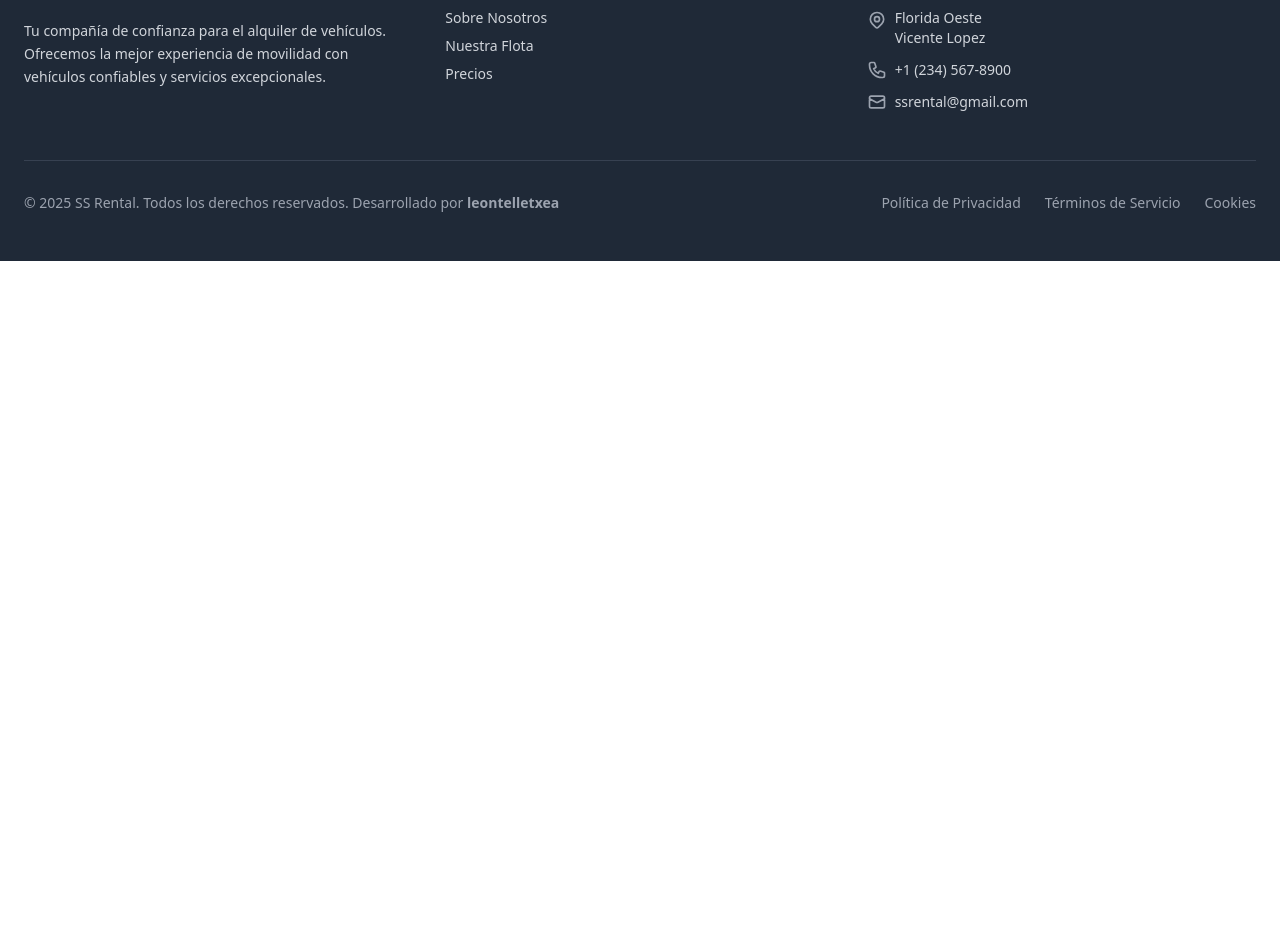
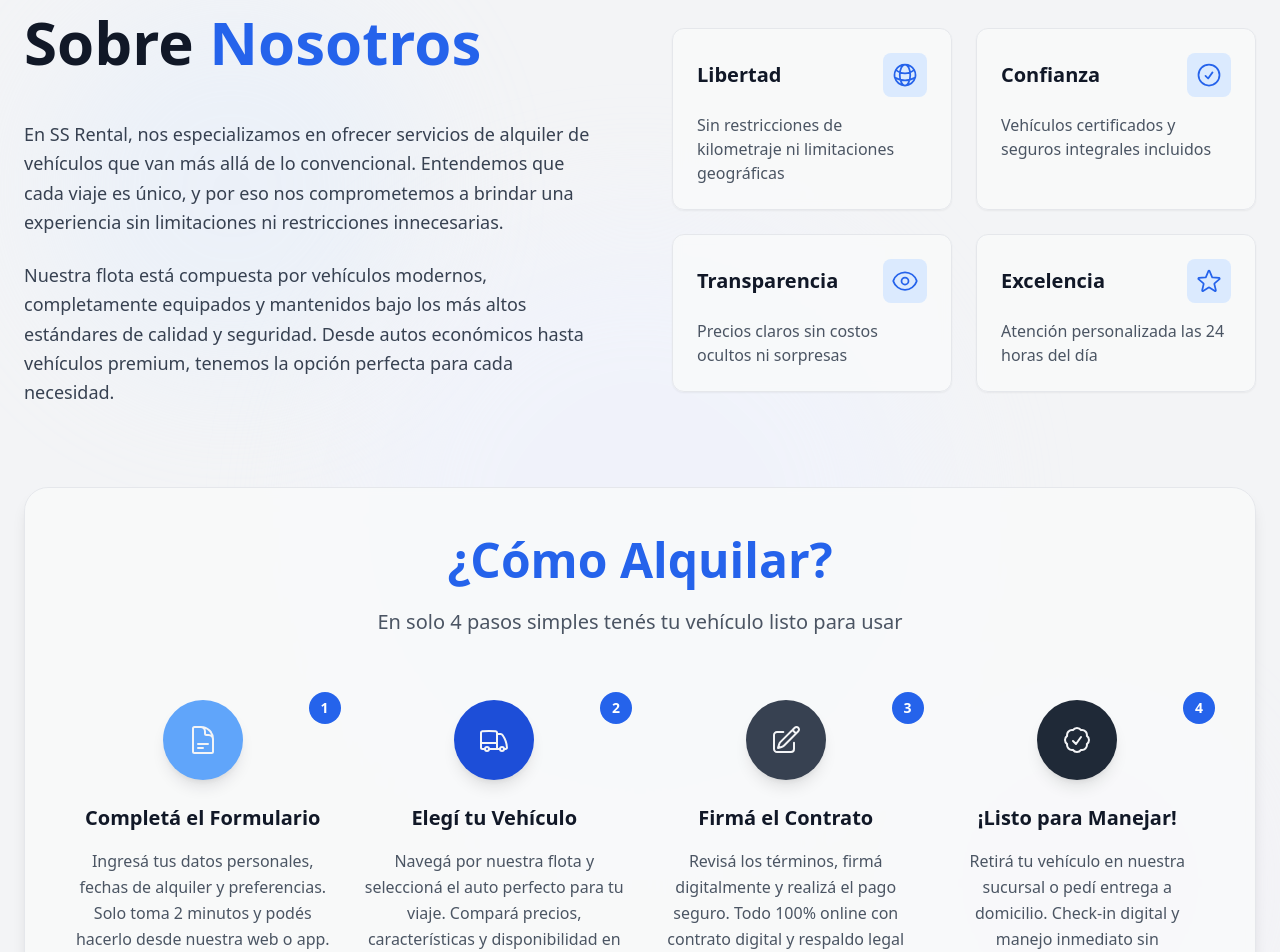
Before and after one commit to leontelletxea/ss_rental, a React (Vite) app: page / in a window 1280 px wide. Shown: the part 980-1932 px from the top of the page. Before the commit the page ends 1241 px from the top, so only its background shows below. Built offline with nearby package versions, Linux system fonts and the light colour scheme.

Commit message:
Seccion about

```diff
--- a/package.json
+++ b/package.json
@@ -10,6 +10,7 @@
     "preview": "vite preview"
   },
   "dependencies": {
+    "@heroicons/react": "^2.2.0",
     "react": "^19.1.1",
     "react-dom": "^19.1.1"
   },
--- a/src/App.tsx
+++ b/src/App.tsx
@@ -1,5 +1,6 @@
 import NavBar from './components/NavBar'
 import HeroSection from './components/HeroSection'
+import About from './components/About'
 import Footer from './components/Footer'
 
 function App() {
@@ -7,6 +8,7 @@ function App() {
     <>
       <NavBar />
       <HeroSection />
+      <About />
       <Footer />
     </>
   )
--- /dev/null
+++ b/src/components/About.tsx
@@ -0,0 +1,166 @@
+import { GlobeAltIcon, CheckCircleIcon, EyeIcon, StarIcon, TruckIcon, PencilSquareIcon, CheckBadgeIcon, DocumentTextIcon } from '@heroicons/react/24/outline';
+
+const About = () => {
+  return (
+    <section className="relative py-24 bg-gray-100 overflow-hidden">
+      {/* Background Decorative Elements */}
+      <div className="absolute top-20 left-10 w-96 h-96 bg-blue-100 rounded-full opacity-30 blur-3xl"></div>
+      <div className="absolute bottom-20 right-10 w-80 h-80 bg-purple-100 rounded-full opacity-30 blur-3xl"></div>
+      <div className="absolute top-1/2 left-1/2 transform -translate-x-1/2 -translate-y-1/2 w-[600px] h-[600px] bg-indigo-50 rounded-full opacity-50 blur-3xl"></div>
+
+      <div className="relative max-w-7xl mx-auto px-6">
+        {/* Main Content */}
+        <div className="grid lg:grid-cols-2 gap-16 items-center mb-20">
+          {/* Text Content */}
+          <div className="space-y-8">
+            <div className="space-y-6">
+            <h2 className="text-4xl sm:text-5xl lg:text-6xl font-bold text-gray-900 leading-tight mb-12">
+                Sobre
+                <span className="text-blue-600"> Nosotros</span>
+            </h2>
+              <p className="text-lg text-gray-700 leading-relaxed">
+                En SS Rental, nos especializamos en ofrecer servicios de alquiler de vehículos
+                que van más allá de lo convencional. Entendemos que cada viaje es único, y por
+                eso nos comprometemos a brindar una experiencia sin limitaciones ni restricciones
+                innecesarias.
+              </p>
+              <p className="text-lg text-gray-700 leading-relaxed">
+                Nuestra flota está compuesta por vehículos modernos, completamente equipados y
+                mantenidos bajo los más altos estándares de calidad y seguridad. Desde autos
+                económicos hasta vehículos premium, tenemos la opción perfecta para cada necesidad.
+              </p>
+            </div>
+          </div>
+
+          {/* Values Cards */}
+          <div className="space-y-6">
+            <div className="grid sm:grid-cols-2 gap-6">
+              <div className="bg-gray-50/80 backdrop-blur-sm p-6 rounded-xl border border-gray-200 shadow-sm hover:shadow-md transition-shadow duration-200">
+                <div className="flex items-center justify-between mb-4">
+                  <h4 className="text-xl font-semibold text-gray-900">Libertad</h4>
+                  <div className="bg-blue-100 p-2 rounded-lg">
+                    <GlobeAltIcon className="w-7 h-7 text-blue-600" />
+                  </div>
+                </div>
+                <p className="text-gray-600">Sin restricciones de kilometraje ni limitaciones geográficas</p>
+              </div>
+              <div className="bg-gray-50/80 backdrop-blur-sm p-6 rounded-xl border border-gray-200 shadow-sm hover:shadow-md transition-shadow duration-200">
+                <div className="flex items-center justify-between mb-4">
+                  <h4 className="text-xl font-semibold text-gray-900">Confianza</h4>
+                  <div className="bg-blue-100 p-2 rounded-lg">
+                    <CheckCircleIcon className="w-7 h-7 text-blue-600" />
+                  </div>
+                </div>
+                <p className="text-gray-600">Vehículos certificados y seguros integrales incluidos</p>
+              </div>
+              <div className="bg-gray-50/80 backdrop-blur-sm p-6 rounded-xl border border-gray-200 shadow-sm hover:shadow-md transition-shadow duration-200">
+                <div className="flex items-center justify-between mb-4">
+                  <h4 className="text-xl font-semibold text-gray-900">Transparencia</h4>
+                  <div className="bg-blue-100 p-2 rounded-lg">
+                    <EyeIcon className="w-7 h-7 text-blue-600" />
+                  </div>
+                </div>
+                <p className="text-gray-600">Precios claros sin costos ocultos ni sorpresas</p>
+              </div>
+              <div className="bg-gray-50/80 backdrop-blur-sm p-6 rounded-xl border border-gray-200 shadow-sm hover:shadow-md transition-shadow duration-200">
+                <div className="flex items-center justify-between mb-4">
+                  <h4 className="text-xl font-semibold text-gray-900">Excelencia</h4>
+                  <div className="bg-blue-100 p-2 rounded-lg">
+                    <StarIcon className="w-7 h-7 text-blue-600" />
+                  </div>
+                </div>
+                <p className="text-gray-600">Atención personalizada las 24 horas del día</p>
+              </div>
+            </div>
+          </div>
+        </div>
+
+        {/* How to Rent Section */}
+        <div className="bg-gray-50/80 backdrop-blur-sm rounded-3xl p-12 border border-gray-200 shadow-lg">
+          <div className="text-center mb-16">
+            <h3 className="text-5xl font-bold text-blue-600 mb-6">¿Cómo Alquilar?</h3>
+            <p className="text-xl text-gray-600 max-w-3xl mx-auto">
+              En solo 4 pasos simples tenés tu vehículo listo para usar
+            </p>
+          </div>
+
+          {/* Steps Process */}
+          <div className="relative">
+
+            <div className="grid md:grid-cols-2 lg:grid-cols-4 gap-8 relative z-10">
+              {/* Step 1 */}
+              <div className="text-center group">
+                <div className="relative mb-6">
+                  <div className="bg-blue-400 w-20 h-20 rounded-full flex items-center justify-center mx-auto shadow-lg group-hover:shadow-blue-500/25 transition-all duration-300">
+                    <DocumentTextIcon className="w-8 h-8 text-gray-100" />
+                  </div>
+                  <div className="absolute -top-2 -right-2 bg-blue-600 text-white text-sm font-bold w-8 h-8 rounded-full flex items-center justify-center">
+                    1
+                  </div>
+                </div>
+                <h4 className="text-xl font-semibold text-gray-900 mb-4">Completá el Formulario</h4>
+                <p className="text-gray-600 leading-relaxed">
+                  Ingresá tus datos personales, fechas de alquiler y preferencias.
+                  Solo toma 2 minutos y podés hacerlo desde nuestra web o app.
+                </p>
+              </div>
+
+              {/* Step 2 */}
+              <div className="text-center group">
+                <div className="relative mb-6">
+                  <div className="bg-blue-700 w-20 h-20 rounded-full flex items-center justify-center mx-auto shadow-lg group-hover:shadow-blue-500/25 transition-all duration-300">
+                    <TruckIcon className="w-8 h-8 text-gray-100" />
+                  </div>
+                  <div className="absolute -top-2 -right-2 bg-blue-600 text-white text-sm font-bold w-8 h-8 rounded-full flex items-center justify-center">
+                    2
+                  </div>
+                </div>
+                <h4 className="text-xl font-semibold text-gray-900 mb-4">Elegí tu Vehículo</h4>
+                <p className="text-gray-600 leading-relaxed">
+                  Navegá por nuestra flota y seleccioná el auto perfecto para tu viaje.
+                  Compará precios, características y disponibilidad en tiempo real.
+                </p>
+              </div>
+
+              {/* Step 3 */}
+              <div className="text-center group">
+                <div className="relative mb-6">
+                  <div className="bg-gray-700 w-20 h-20 rounded-full flex items-center justify-center mx-auto shadow-lg group-hover:shadow-blue-500/25 transition-all duration-300">
+                    <PencilSquareIcon className="w-8 h-8 text-gray-100" />
+                  </div>
+                  <div className="absolute -top-2 -right-2 bg-blue-600 text-white text-sm font-bold w-8 h-8 rounded-full flex items-center justify-center">
+                    3
+                  </div>
+                </div>
+                <h4 className="text-xl font-semibold text-gray-900 mb-4">Firmá el Contrato</h4>
+                <p className="text-gray-600 leading-relaxed">
+                  Revisá los términos, firmá digitalmente y realizá el pago seguro.
+                  Todo 100% online con contrato digital y respaldo legal completo.
+                </p>
+              </div>
+
+              {/* Step 4 */}
+              <div className="text-center group">
+                <div className="relative mb-6">
+                  <div className="bg-gray-800 w-20 h-20 rounded-full flex items-center justify-center mx-auto shadow-lg group-hover:shadow-blue-500/25 transition-all duration-300">
+                    <CheckBadgeIcon className="w-8 h-8 text-gray-100" />
+                  </div>
+                  <div className="absolute -top-2 -right-2 bg-blue-600 text-white text-sm font-bold w-8 h-8 rounded-full flex items-center justify-center">
+                    4
+                  </div>
+                </div>
+                <h4 className="text-xl font-semibold text-gray-900 mb-4">¡Listo para Manejar!</h4>
+                <p className="text-gray-600 leading-relaxed">
+                  Retirá tu vehículo en nuestra sucursal o pedí entrega a domicilio.
+                  Check-in digital y manejo inmediato sin complicaciones.
+                </p>
+              </div>
+            </div>
+          </div>
+        </div>
+      </div>
+    </section>
+  );
+};
+
+export default About;
--- a/src/components/Footer.tsx
+++ b/src/components/Footer.tsx
@@ -1,3 +1,5 @@
+import { MapPinIcon, EnvelopeIcon } from '@heroicons/react/24/outline';
+
 const Footer = () => {
   return (
     <footer className="bg-gray-800 text-white">
@@ -5,7 +7,7 @@ const Footer = () => {
         {/* Main Footer Content */}
         <div className="grid grid-cols-1 md:grid-cols-2 lg:grid-cols-3 gap-8">
             {/* Company Info */}
-          <div>
+            <div className="max-w-xs">
             <div className="flex items-center mb-4">
               <img
               src="/images/logo.svg"
@@ -14,9 +16,8 @@ const Footer = () => {
               />
             </div>
             <p className="text-gray-300 text-sm leading-relaxed mb-4">
-              Tu compañía de confianza para el alquiler de vehículos.
-              Ofrecemos la mejor experiencia de movilidad con vehículos
-              confiables y servicios excepcionales.
+              Vehículos completamente equipados para que manejes sin preocupaciones.
+              Vos manejas, nosotros nos encargamos del resto.
             </p>
             </div>
 
@@ -35,27 +36,22 @@ const Footer = () => {
             <h3 className="text-lg font-semibold mb-4">Contacto</h3>
             <div className="space-y-3 text-sm">
               <div className="flex items-start">
-                <svg className="w-5 h-5 text-gray-400 mr-2 mt-0.5 flex-shrink-0" fill="none" stroke="currentColor" viewBox="0 0 24 24">
-                  <path strokeLinecap="round" strokeLinejoin="round" strokeWidth={2} d="M17.657 16.657L13.414 20.9a1.998 1.998 0 01-2.827 0l-4.244-4.243a8 8 0 1111.314 0z" />
-                  <path strokeLinecap="round" strokeLinejoin="round" strokeWidth={2} d="M15 11a3 3 0 11-6 0 3 3 0 016 0z" />
-                </svg>
+                <MapPinIcon className="w-5 h-5 text-red-500 mr-2 mt-0.5 flex-shrink-0" />
                 <span className="text-gray-300">
                   Florida Oeste<br />
                   Vicente Lopez
                 </span>
               </div>
                 <div className="flex items-center">
-                <svg className="w-5 h-5 text-gray-400 mr-2 flex-shrink-0" fill="none" stroke="currentColor" viewBox="0 0 24 24">
-                  <path strokeLinecap="round" strokeLinejoin="round" strokeWidth={2} d="M3 5a2 2 0 012-2h3.28a1 1 0 01.948.684l1.498 4.493a1 1 0 01-.502 1.21l-2.257 1.13a11.042 11.042 0 005.516 5.516l1.13-2.257a1 1 0 011.21-.502l4.493 1.498a1 1 0 01.684.949V19a2 2 0 01-2 2h-1C9.716 21 3 14.284 3 6V5z" />
+                <svg className="w-5 h-5 text-green-500 mr-2 flex-shrink-0" viewBox="0 0 32 32" fill="currentColor">
+                  <path d="M16 3C9.373 3 4 8.373 4 15c0 2.637.86 5.09 2.36 7.13L4 29l7.13-2.36A11.93 11.93 0 0016 27c6.627 0 12-5.373 12-12S22.627 3 16 3zm0 22c-1.97 0-3.89-.57-5.53-1.65l-.39-.25-4.23 1.4 1.4-4.23-.25-.39A9.96 9.96 0 016 15c0-5.514 4.486-10 10-10s10 4.486 10 10-4.486 10-10 10zm5.13-7.47c-.28-.14-1.65-.81-1.9-.9-.25-.09-.43-.14-.61.14-.18.28-.7.9-.86 1.08-.16.18-.32.2-.6.07-.28-.14-1.18-.44-2.25-1.4-.83-.74-1.39-1.65-1.55-1.93-.16-.28-.02-.43.12-.57.13-.13.28-.32.42-.48.14-.16.18-.28.28-.46.09-.18.05-.34-.02-.48-.07-.14-.61-1.47-.84-2.01-.22-.53-.45-.46-.61-.47-.16-.01-.34-.01-.52-.01-.18 0-.48.07-.73.34-.25.27-.97.95-.97 2.3 0 1.35.99 2.65 1.13 2.83.14.18 1.95 2.98 4.73 4.06.66.28 1.18.45 1.58.58.66.21 1.26.18 1.73.11.53-.08 1.65-.67 1.88-1.32.23-.65.23-1.2.16-1.32-.07-.12-.25-.18-.53-.32z"/>
                 </svg>
-                <a href="tel:+1234567890" className="text-gray-300 hover:text-white transition-colors">
-                  +1 (234) 567-8900
+                <a href="https://wa.me/1234567890" target="_blank" rel="noopener noreferrer" className="text-gray-300 hover:text-white transition-colors">
+                  +54 911528367
                 </a>
                 </div>
               <div className="flex items-center">
-                <svg className="w-5 h-5 text-gray-400 mr-2 flex-shrink-0" fill="none" stroke="currentColor" viewBox="0 0 24 24">
-                  <path strokeLinecap="round" strokeLinejoin="round" strokeWidth={2} d="M3 8l7.89 4.26a2 2 0 002.22 0L21 8M5 19h14a2 2 0 002-2V7a2 2 0 00-2-2H5a2 2 0 00-2 2v10a2 2 0 002 2z" />
-                </svg>
+                <EnvelopeIcon className="w-5 h-5 text-blue-500 mr-2 flex-shrink-0" />
                 <a href="mailto:ssrental@gmail.com" className="text-gray-300 hover:text-white transition-colors">
                   ssrental@gmail.com
                 </a>
```
Also changed, not shown: src/components/HeroSection.tsx (+3 -13 lines), src/components/NavBar.tsx (+6 -6 lines), 1 other file (tests, documents, lock files or other folders). Lines whose indentation alone changed are shown as unchanged.
